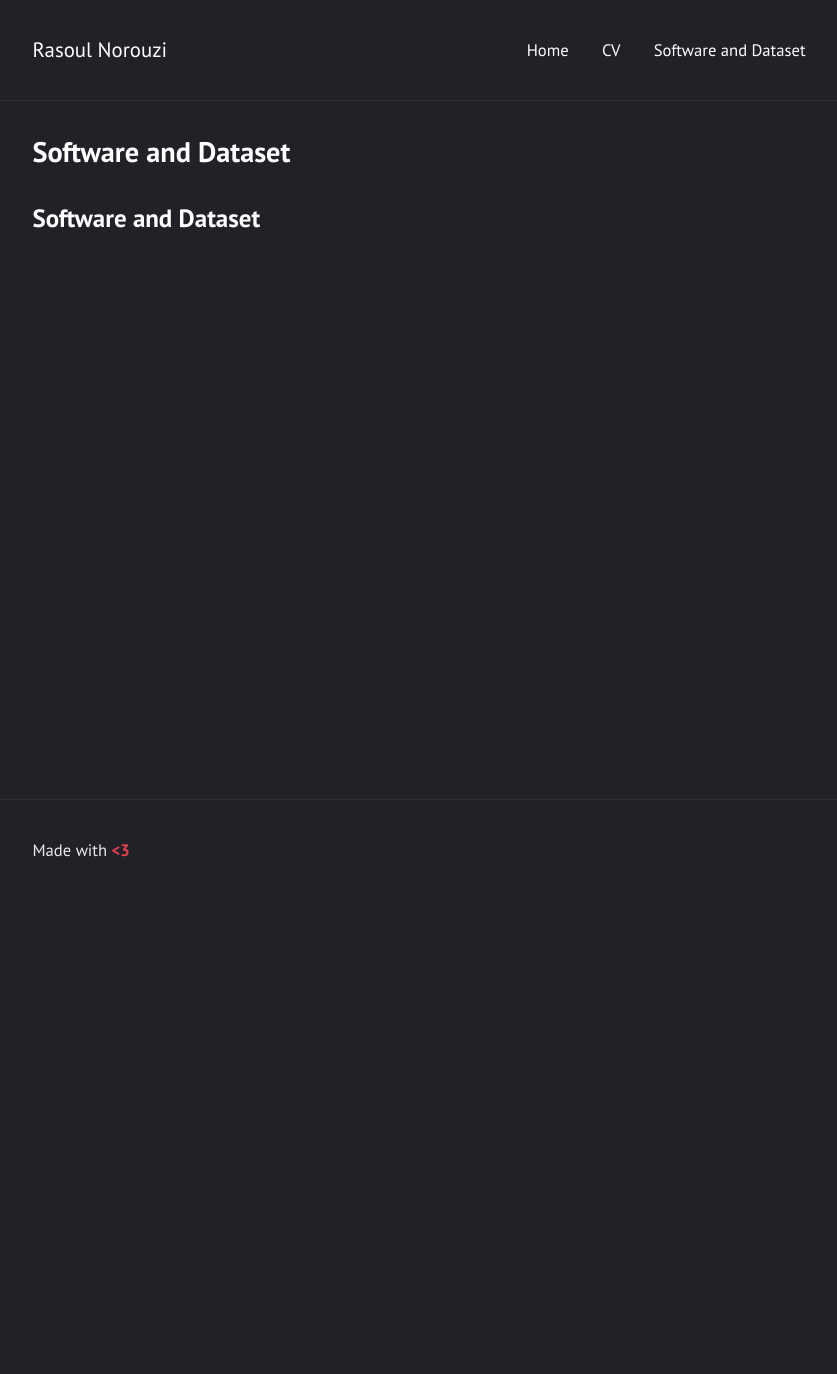
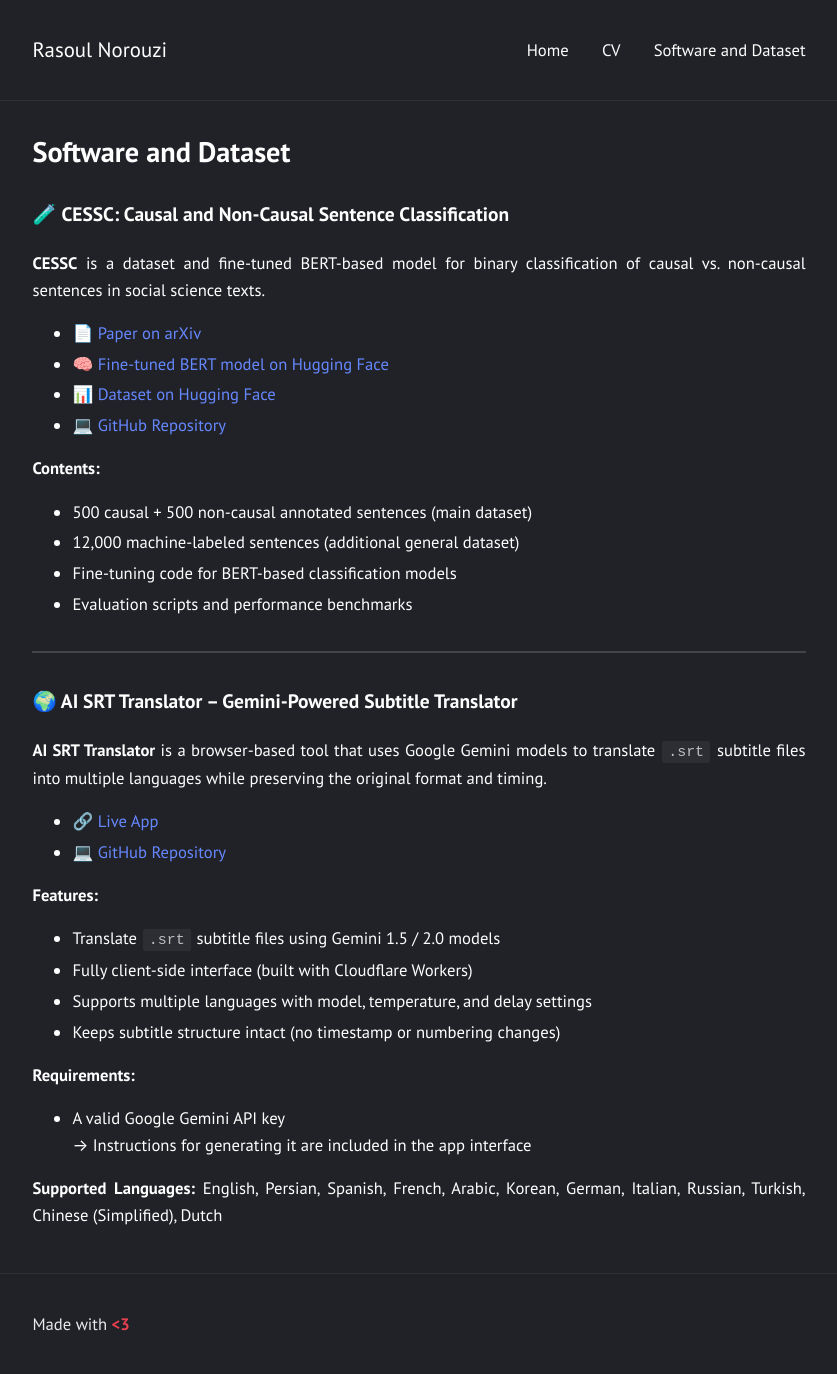
Before and after one commit to rasoulnorouzi/rasoulnorouzi.github.io, a Jekyll site: the page built from software-and-dataset.md, in a window 1280 px wide. Shown: the whole page, without its empty margins (221-1058 px from the left). Built offline with Jekyll 4.4.1, drawn with Linux system fonts in a browser that asks for light colours; before the commit the page ends 900 px from its top, so only the background shows below that.

Commit message:
Update software-and-dataset.md

```diff
--- a/software-and-dataset.md
+++ b/software-and-dataset.md
@@ -3,6 +3,40 @@ title: "Software and Dataset"
 layout: page
 ---
 
-# Software and Dataset
 
-<!-- Add your content here -->
+### 🧪 CESSC: Causal and Non-Causal Sentence Classification
+
+**CESSC** is a dataset and fine-tuned BERT-based model for binary classification of causal vs. non-causal sentences in social science texts.
+
+- 📄 [Paper on arXiv](https://arxiv.org/abs/2403.02891)
+- 🧠 [Fine-tuned BERT model on Hugging Face](https://huggingface.co/rasoulnorouzi/cessc-bert)
+- 📊 [Dataset on Hugging Face](https://huggingface.co/datasets/rasoulnorouzi/cessc)
+- 💻 [GitHub Repository](https://github.com/rasoulnorouzi/cessc)
+
+**Contents:**
+- 500 causal + 500 non-causal annotated sentences (main dataset)
+- 12,000 machine-labeled sentences (additional general dataset)
+- Fine-tuning code for BERT-based classification models
+- Evaluation scripts and performance benchmarks
+
+---
+
+### 🌍 AI SRT Translator – Gemini-Powered Subtitle Translator
+
+**AI SRT Translator** is a browser-based tool that uses Google Gemini models to translate `.srt` subtitle files into multiple languages while preserving the original format and timing.
+
+- 🔗 [Live App](https://dry-disk-f14d.rasoulnorouzi.workers.dev/)
+- 💻 [GitHub Repository](https://github.com/rasoulnorouzi/ai-srt-translator)
+
+**Features:**
+- Translate `.srt` subtitle files using Gemini 1.5 / 2.0 models
+- Fully client-side interface (built with Cloudflare Workers)
+- Supports multiple languages with model, temperature, and delay settings
+- Keeps subtitle structure intact (no timestamp or numbering changes)
+
+**Requirements:**
+- A valid Google Gemini API key
+  → Instructions for generating it are included in the app interface
+
+**Supported Languages:**
+English, Persian, Spanish, French, Arabic, Korean, German, Italian, Russian, Turkish, Chinese (Simplified), Dutch
```
